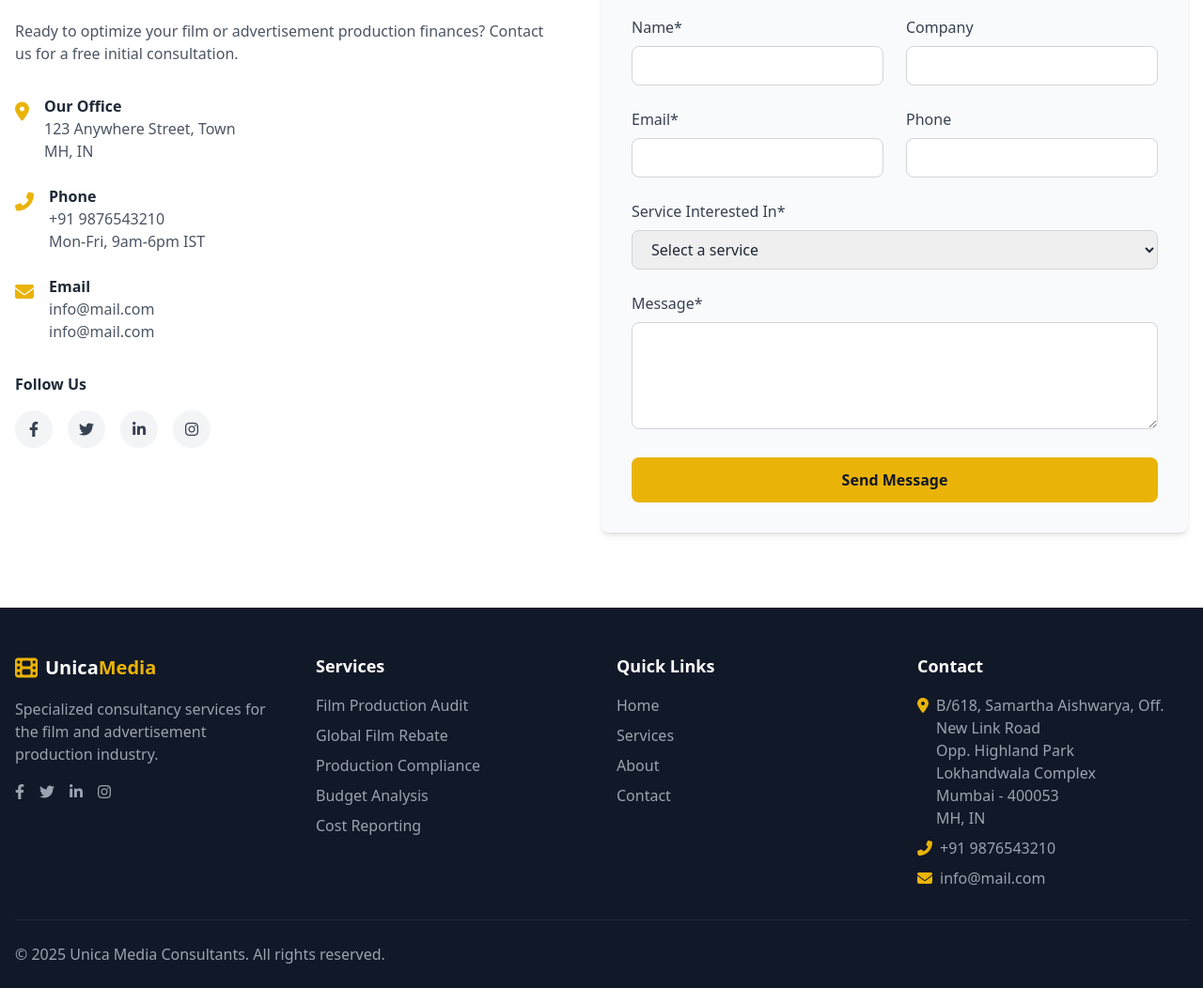
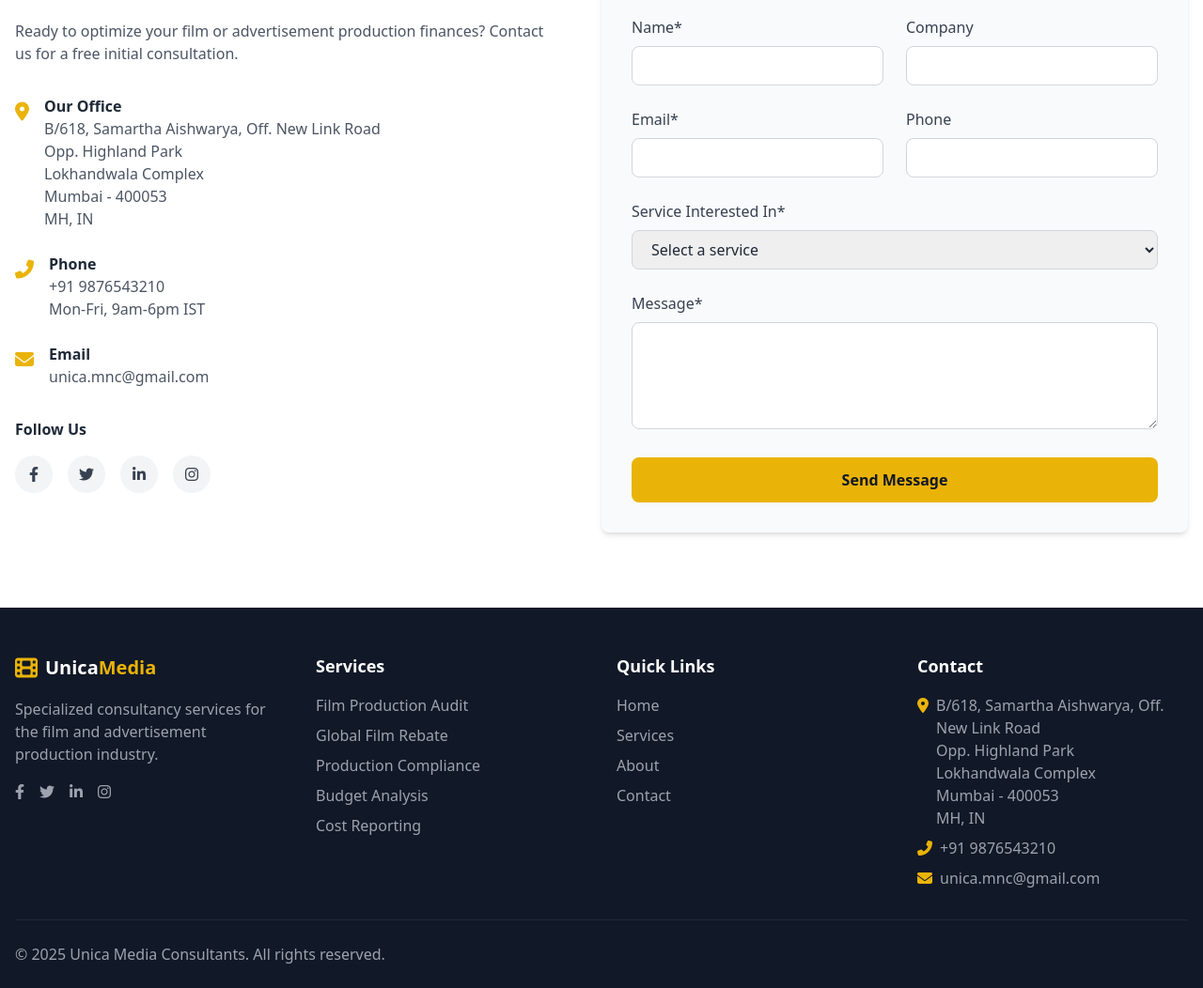
Before and after one commit to dhairyak-02/UnicaMedia, a plain HTML site: page index.html in a window 1280 px wide. Shown: the part 5527-6579 px from the top of the page at 94% size. Drawn offline with nearby package versions, Linux system fonts and the light colour scheme.

Commit message:
Update index.html

```diff
--- a/index.html
+++ b/index.html
@@ -900,7 +900,7 @@
                 <div>
                   <h4 class="font-bold text-gray-800">Our Office</h4>
                   <p class="text-gray-600">
-                    123 Anywhere Street, Town<br />MH, IN
+                    B/618, Samartha Aishwarya, Off. New Link Road<br />Opp. Highland Park<br />Lokhandwala Complex<br />Mumbai - 400053<br />MH, IN
                   </p>
                 </div>
               </div>
@@ -921,7 +921,7 @@
                 </div>
                 <div>
                   <h4 class="font-bold text-gray-800">Email</h4>
-                  <p class="text-gray-600">info@mail.com<br />info@mail.com</p>
+                  <p class="text-gray-600">unica.mnc@gmail.com</p>
                 </div>
               </div>
             </div>
@@ -1190,7 +1190,7 @@
               </li>
               <li class="flex items-start">
                 <i class="fas fa-envelope text-yellow-500 mt-1 mr-2"></i>
-                <span class="text-gray-400">info@mail.com</span>
+                <span class="text-gray-400">unica.mnc@gmail.com</span>
               </li>
             </ul>
           </div>
```
